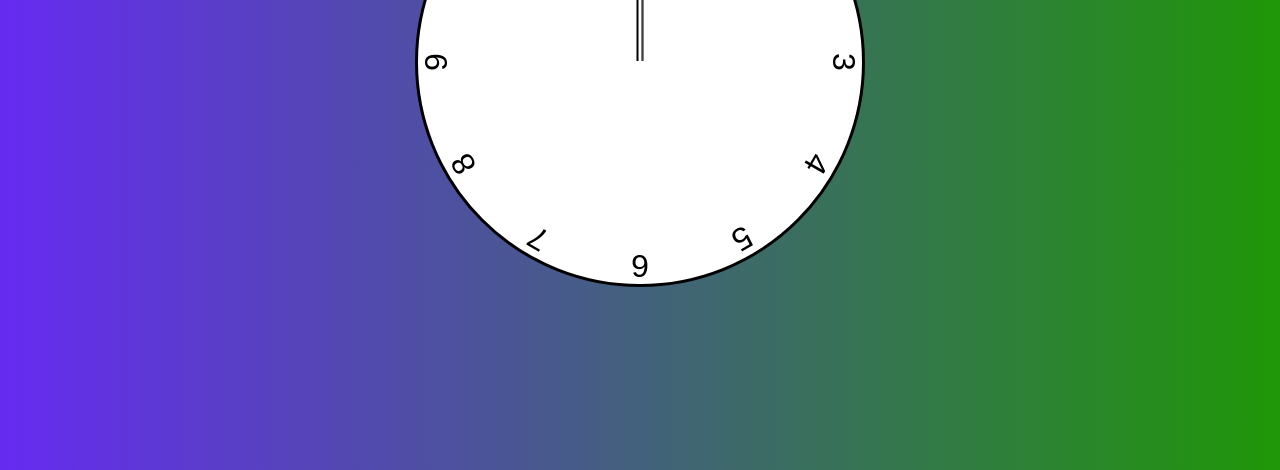
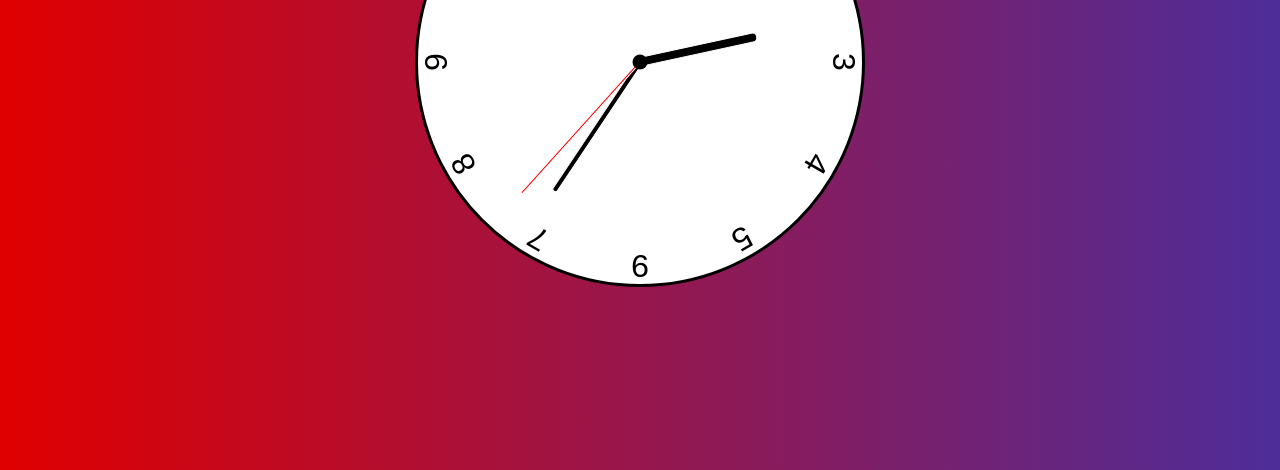
Before and after one commit to syedmhafiz/Analog-Clock, a plain HTML site: page index.html in a window 1280 px wide. Shown: the part 346-816 px from the top of the page. Drawn offline with Linux system fonts and the light colour scheme.

Commit message:
Complete

```diff
--- a/index.html
+++ b/index.html
@@ -10,15 +10,15 @@
   </head>
   <body>
       <div class="Clock">
-          <div class="hand hour"></div>
-          <div class="hand minute"></div>
-          <div class="hand second"></div>
+          <div class="hand hour" data-hour-hand></div>
+          <div class="hand minute" data-minute-hand></div>
+          <div class="hand second" data-second-hand></div>
           <div class="number number1">1</div>
           <div class="number number2">2</div>
           <div class="number number3">3</div>
           <div class="number number4">4</div>
           <div class="number number5">5</div>
-          <div class="number number6">6</div>
+          <div class="number number6">9</div>
           <div class="number number7">7</div>
           <div class="number number8">8</div>
           <div class="number number9">9</div>
--- a/script.js
+++ b/script.js
@@ -0,0 +1,21 @@
+setInterval(setClock, 1000)
+
+const hourHand = document.querySelector('[data-hour-hand]')
+const minuteHand = document.querySelector('[data-minute-hand]')
+const secondHand = document.querySelector('[data-second-hand]')
+
+function setClock() {
+    const currenDate = new Date()
+    const secondsRatio = currenDate.getSeconds() / 60
+    const minutesRatio = ( secondsRatio + currenDate.getMinutes()) / 60
+    const hoursRatio = ( minutesRatio+ currenDate.getHours()) / 12
+    setRotation(secondHand, secondsRatio)
+    setRotation(minuteHand, minutesRatio)
+    setRotation(hourHand, hoursRatio)
+}
+
+function setRotation(element, rotationRatio) {
+    element.style.setProperty('--rotation', rotationRatio * 360)
+}
+
+setClock()
--- a/style.css
+++ b/style.css
@@ -4,7 +4,7 @@
 }
 
 body{
-    background: linear-gradient(to right, hsla(258, 99%, 47%, 0.836), hsl(110, 91%, 31%));
+    background: linear-gradient(to left, hsla(258, 94%, 27%, 0.836), hsl(0, 100%, 44%));
     display: flex;
     justify-content: center;
     align-items: center;
@@ -52,13 +52,13 @@ body{
     background-color: black;
     border: 1px solid white;
     border-top-left-radius: 10px;
-    border-top-right-radius: 10 px;
+    border-top-right-radius: 10px;
     transform-origin: bottom;
     z-index: 10;
     transform: translateX(-50%) rotate(calc(var(--rotation) * 1deg));
 }
 
-,.Clock::after {
+.Clock::after {
     content: '';
     position: absolute;
     background-color: black;
@@ -72,19 +72,19 @@ body{
 }
 
 .Clock .hand.second {
-    width: 2px;
-    height: 45%;
-    background-color: red;
+    width: 3px;
+    height: 40%;
+    background-color: rgb(255, 0, 0);
 }
 
 .Clock .hand.minute {
-    width: 5px;
-    height: 40%;
-    background-color: black;
+    width: 6px;
+    height: 35%;
+    background-color: rgb(0, 0, 0);
 }
 
 .Clock .hand.hour {
-    width: 9px;
-    height: 33%;
+    width: 10px;
+    height: 27%;
     background-color: black;
 }
```
